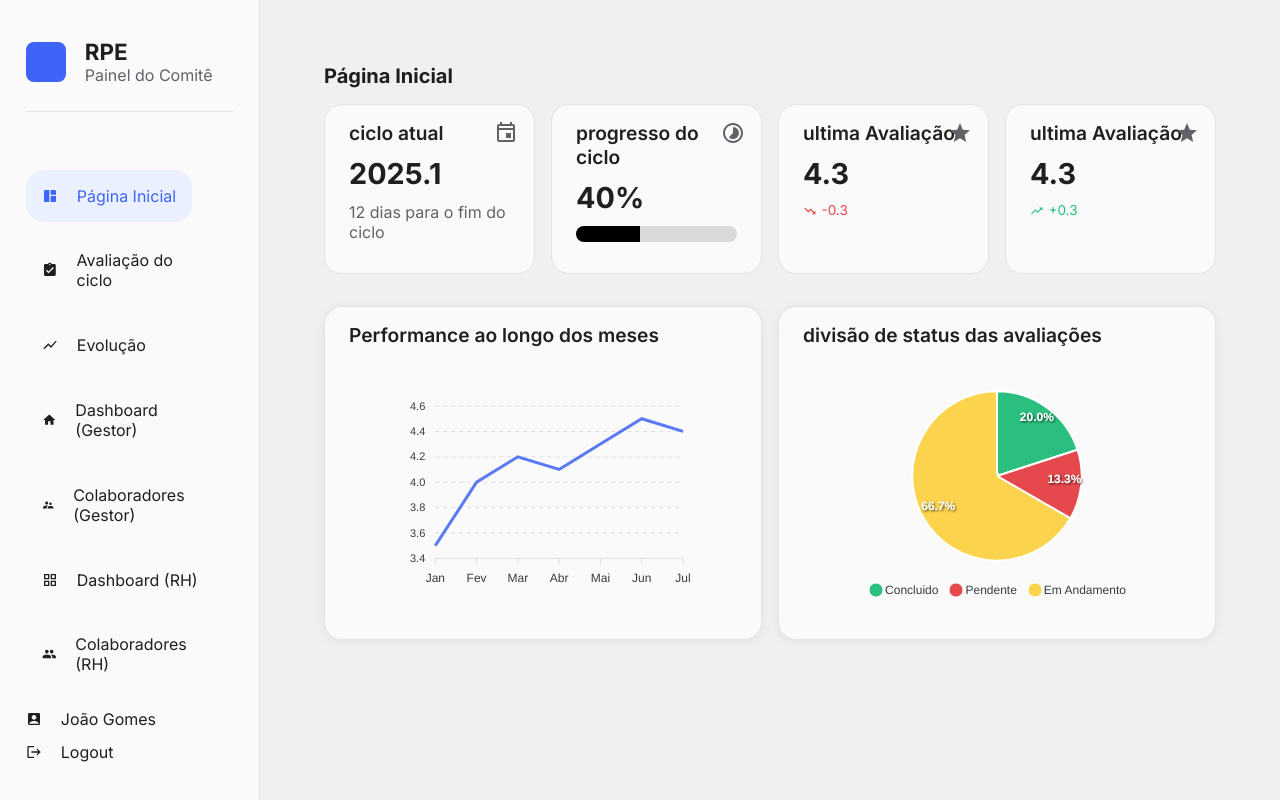
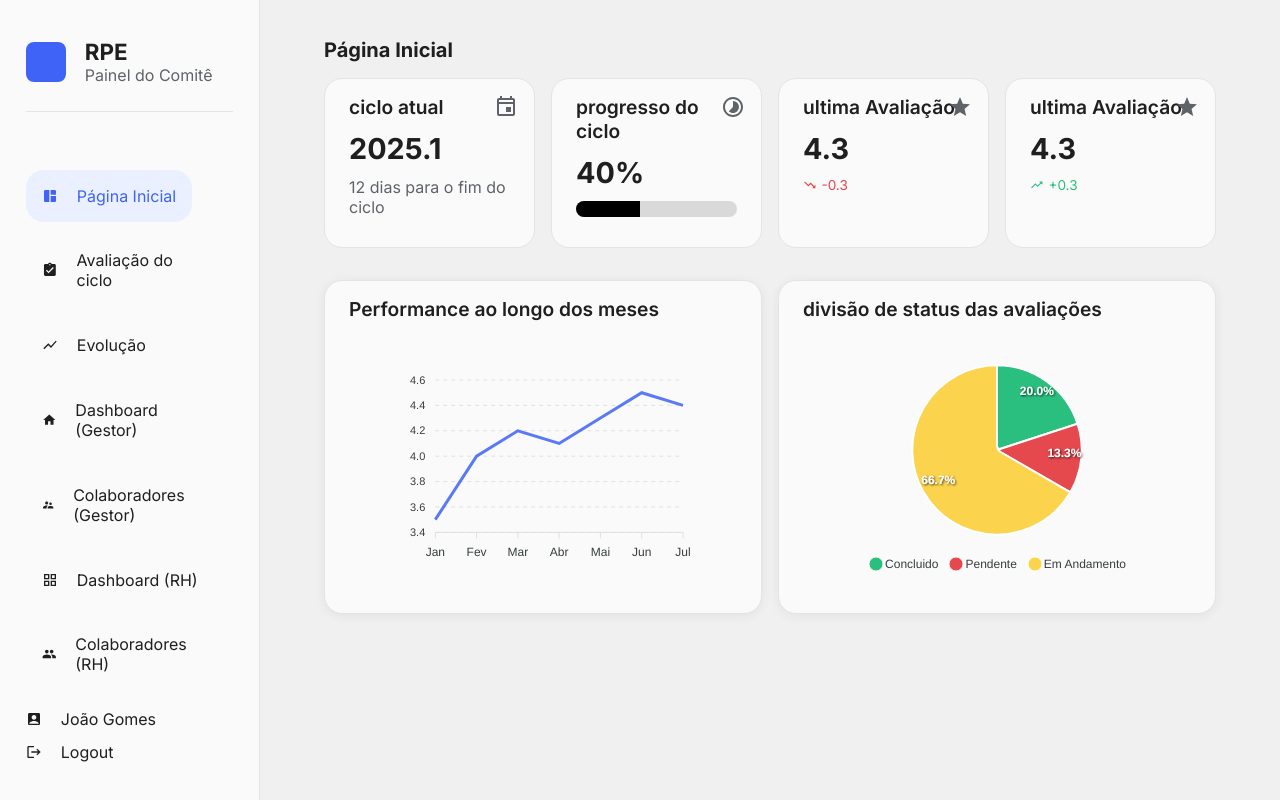
Before and after one commit to Baroes-da-APIzadinha/RPE-Frontend, a React (Vite) app: page /home in a window 1280 px wide. Built offline with nearby package versions, Linux system fonts and the light colour scheme.

Commit message:
style(BaseLayout): changing padding-top

```diff
--- a/src/components/BaseLayout/styles.ts
+++ b/src/components/BaseLayout/styles.ts
@@ -12,4 +12,5 @@ export const Main = styled.main`
   padding: ${theme.spacings.large};
   background-color: ${theme.colors.background};
   overflow-y: auto;
+  padding-top: ${theme.spacings.small};
 `
```
